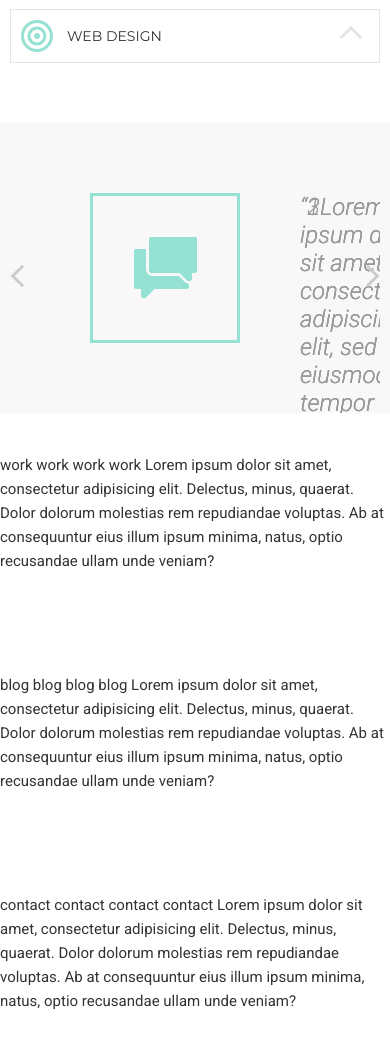
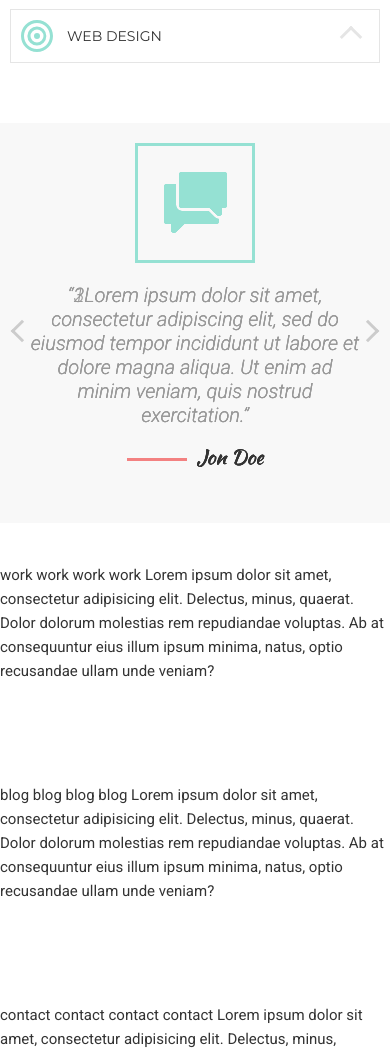
Before and after one commit to ivanchikap/glivera-mogo, a website: page src/index.html in a window 390 px wide. Shown: the part 4193-5245 px from the top of the page. Drawn offline with nearby package versions, Linux system fonts and the light colour scheme; files that its build step writes are made by us from their sources.

Commit message:
adaptive carousel

```diff
--- a/src/assets/scss/default-elements/_carousel.scss
+++ b/src/assets/scss/default-elements/_carousel.scss
@@ -4,10 +4,25 @@
   height: 29rem;
   margin: 0 auto;
 
+  @include tablet {
+    height: 43rem;
+  }
+
+  @include mobile {
+    height: 40rem;
+  }
 
   &__wrapper {
     height: 29rem;
     background-color: #f8f8f8;
+
+    @include tablet {
+      height: 43rem;
+    }
+
+    @include mobile {
+      height: 40rem;
+    }
   }
 
   &__content {
@@ -56,6 +71,17 @@
   &__item {
     display: flex;
     padding: 7rem 8rem;
+    overflow: hidden;
+
+    @include tablet {
+      flex-direction: column;
+      text-align: center;
+      padding: 4rem 5rem;
+    }
+
+    @include mobile {
+      padding: 2rem;
+    }
   }
 
   &__item-image {
@@ -65,22 +91,37 @@
     border: 3px solid $aqua;
     margin-right: 6rem;
     background: url("../images/carousel-icon.svg") no-repeat center / 63px 61px;
+
+    @include tablet {
+      margin: 0 auto 3rem auto;
+    }
+
+    @include mobile {
+      width: 12rem;
+      height: 12rem;
+      margin-bottom: 2rem;
+    }
+  }
+
+  &__item-info {
+    font-size: 2.4rem;
+    line-height: normal;
+
+    @include mobile {
+      font-size: 2rem;
+    }
   }
 
   &__item-text {
     color: $gray-text;
     font-family: $roboto;
     font-style: italic;
-    font-size: 2.4rem;
-    line-height: normal;
   }
 
   &__item-author {
     margin-top: 1.5rem;
     color: $black-text;
-    font-family: "Kaushan Script";
-    font-size: 2.4rem;
-    line-height: normal;
+    font-family: $kaushan;
 
     &::before {
       content: "";
```
